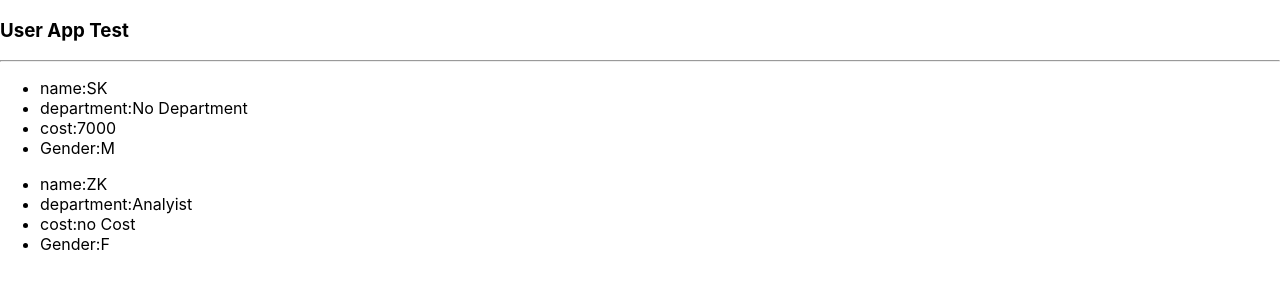
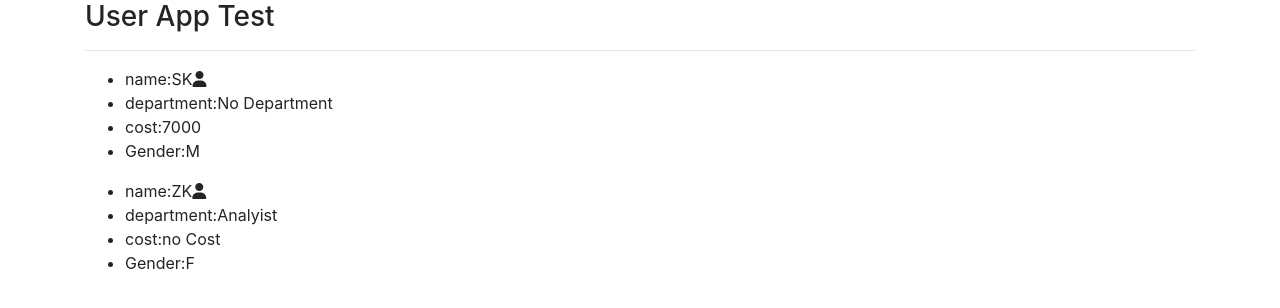
Before and after one commit to sadikkaplan/react-baslangic, a React (Create React App) app: page / in a window 1280 px wide. Shown: the top 308 px of the page. Built offline with nearby package versions, Linux system fonts and the light colour scheme.

Commit message:
CDN
for use font-awesome's CDN

```diff
--- a/public/index.html
+++ b/public/index.html
@@ -11,10 +11,20 @@
     />
     <link rel="apple-touch-icon" href="%PUBLIC_URL%/logo.png" />
     <link rel="manifest" href="%PUBLIC_URL%/manifest.json" />
+    <!--Bootstrap 4  CDN-->
+    <link rel="stylesheet" href="https://maxcdn.bootstrapcdn.com/bootstrap/4.0.0/css/bootstrap.min.css" integrity="sha384-Gn5384xqQ1aoWXA+058RXPxPg6fy4IWvTNh0E263XmFcJlSAwiGgFAW/dAiS6JXm" crossorigin="anonymous">
+    <link href="https://stackpath.bootstrapcdn.com/font-awesome/4.7.0/css/font-awesome.min.css" rel="stylesheet" integrity="sha384-wvfXpqpZZVQGK6TAh5PVlGOfQNHSoD2xbE+QkPxCAFlNEevoEH3Sl0sibVcOQVnN" crossorigin="anonymous">
+    <link rel="stylesheet" href="path/to/font-awesome/css/font-awesome.min.css">
+    <script src="https://kit.fontawesome.com/df5e5b2e0c.js" crossorigin="anonymous"></script>
+
+
     <title>SK</title>
   </head>
   <body>
     <noscript>You need to enable JavaScript to run this app.</noscript>
     <div id="root"></div>
+    <script src="https://code.jquery.com/jquery-3.2.1.slim.min.js" integrity="sha384-KJ3o2DKtIkvYIK3UENzmM7KCkRr/rE9/Qpg6aAZGJwFDMVNA/GpGFF93hXpG5KkN" crossorigin="anonymous"></script>
+<script src="https://cdnjs.cloudflare.com/ajax/libs/popper.js/1.12.9/umd/popper.min.js" integrity="sha384-ApNbgh9B+Y1QKtv3Rn7W3mgPxhU9K/ScQsAP7hUibX39j7fakFPskvXusvfa0b4Q" crossorigin="anonymous"></script>
+<script src="https://maxcdn.bootstrapcdn.com/bootstrap/4.0.0/js/bootstrap.min.js" integrity="sha384-JZR6Spejh4U02d8jOt6vLEHfe/JQGiRRSQQxSfFWpi1MquVdAyjUar5+76PVCmYl" crossorigin="anonymous"></script>
   </body>
 </html>
--- a/src/components/User.js
+++ b/src/components/User.js
@@ -9,7 +9,7 @@
         return (
             <div>
             <ul>
-            <li>name:{name}</li>
+            <li>name:{name}<i class="fas fa-user"></i> </li>
             <li>department:{department}</li>
             <li>cost:{cost}</li>
             <li>Gender:{gender}</li>
```
